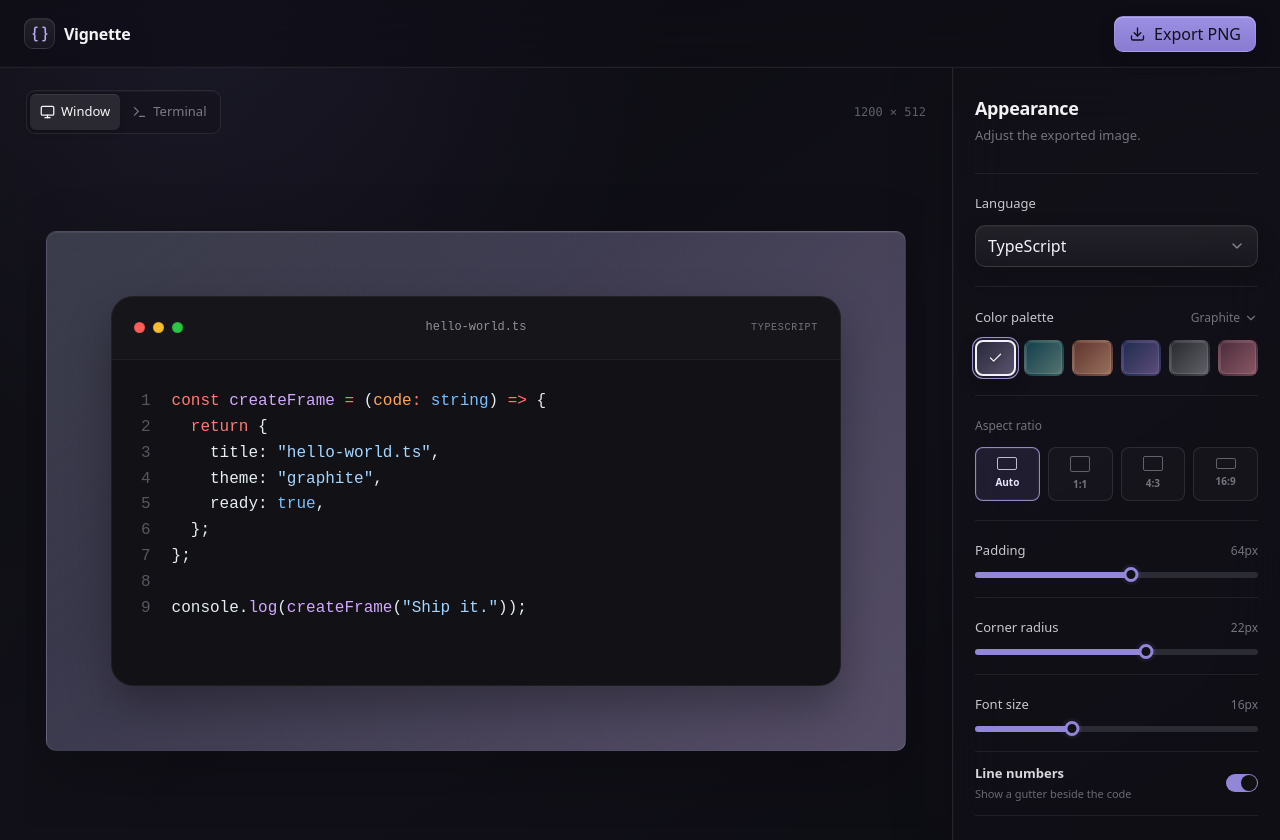
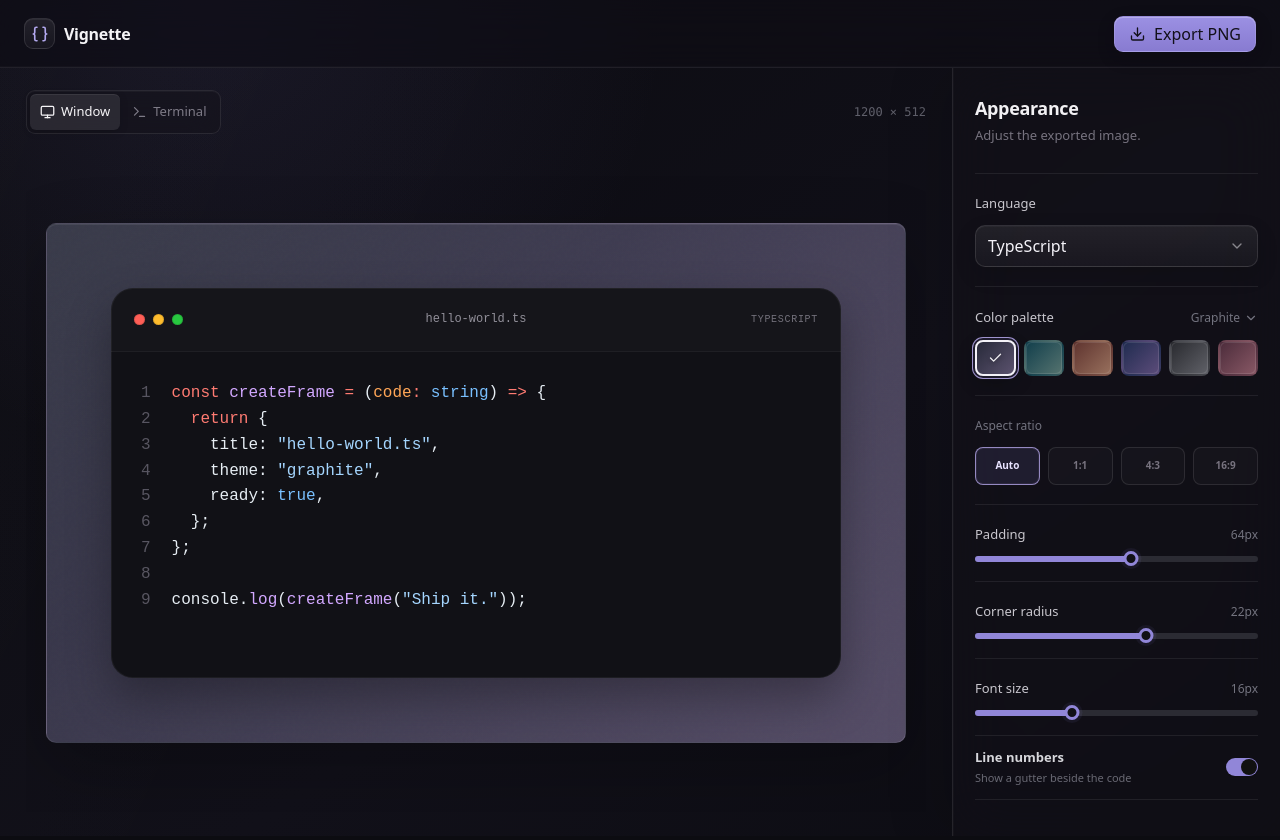
Before and after one commit to akadotsh/codeframe, a React (Vite) app: page / in a window 1280 px wide. Shown: the top 840 px of the page. Built offline with nearby package versions, Linux system fonts and the light colour scheme.

Commit message:
refactor: simplify aspect ratio controls

```diff
--- a/src/App.tsx
+++ b/src/App.tsx
@@ -339,11 +339,6 @@ export function App() {
                   aria-pressed={aspectRatio === option.value}
                   onClick={() => setAspectRatio(option.value)}
                 >
-                  <span
-                    className="aspect-ratio-shape"
-                    style={{ aspectRatio: option.ratio ?? 1.45 }}
-                    aria-hidden="true"
-                  />
                   <span>{option.value === "auto" ? "Auto" : option.value}</span>
                 </button>
               ))}
--- a/src/styles.css
+++ b/src/styles.css
@@ -522,11 +522,9 @@ button {
   gap: 8px;
 }
 .aspect-ratio-option {
-  height: 54px;
+  height: 38px;
   display: grid;
   place-items: center;
-  align-content: center;
-  gap: 5px;
   border: 1px solid rgba(255, 255, 255, 0.1);
   border-radius: 8px;
   color: #77737f;
@@ -548,13 +546,6 @@ button {
   color: #e8e3ff;
   background: rgba(143, 131, 223, 0.12);
   box-shadow: inset 0 0 0 1px rgba(196, 181, 253, 0.08);
-}
-.aspect-ratio-shape {
-  width: 20px;
-  max-height: 16px;
-  border: 1px solid currentColor;
-  border-radius: 2px;
-  opacity: 0.8;
 }
 .range-control [data-slot="slider-track"] {
   background: #2b2b33;
```
